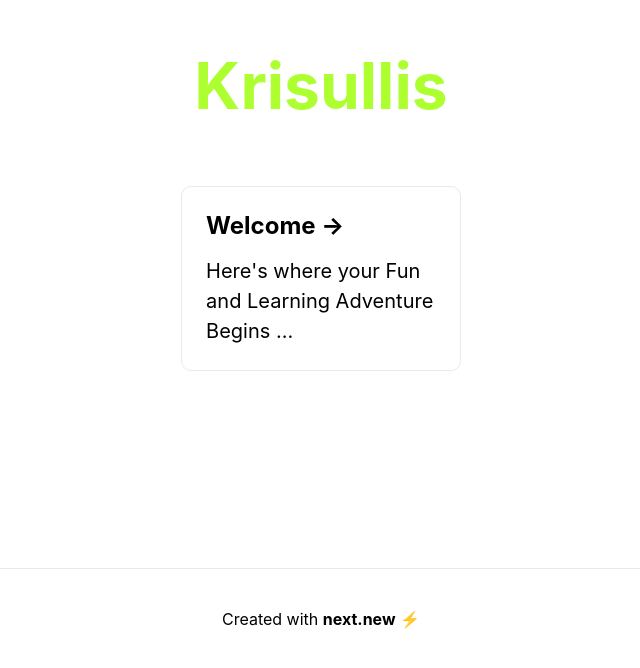
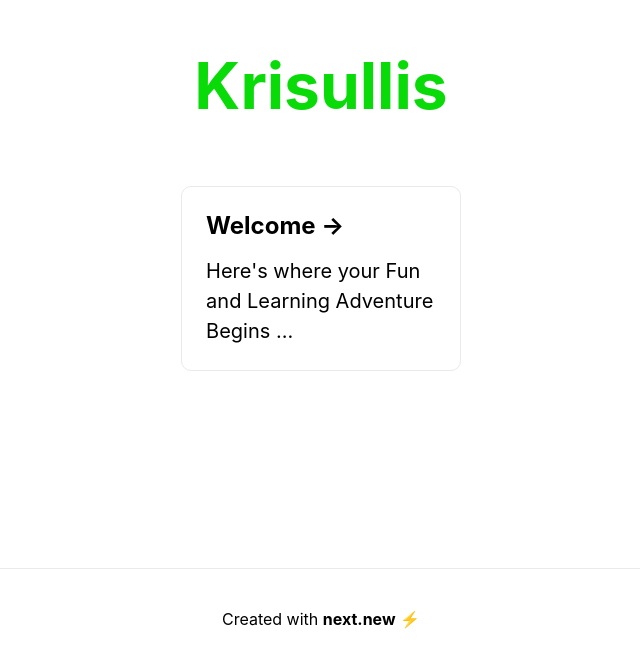
Before and after one commit to AbbeyBa/nextjs-gcdc6n, a Next.js app: page / in a window 1280 px wide. Shown: the part 132-800 px from the top of the page, without its empty margins (319-959 px from the left). Built offline with nearby package versions, Linux system fonts and the light colour scheme.

Commit message:
1 file modified

```diff
--- a/styles/Home.module.css
+++ b/styles/Home.module.css
@@ -50,7 +50,7 @@
   margin: 0;
   line-height: 1.15;
   font-size: 4rem;
-  color: greenyellow
+  color: rgb(9, 219, 9)
 }
 
 .title,
```
